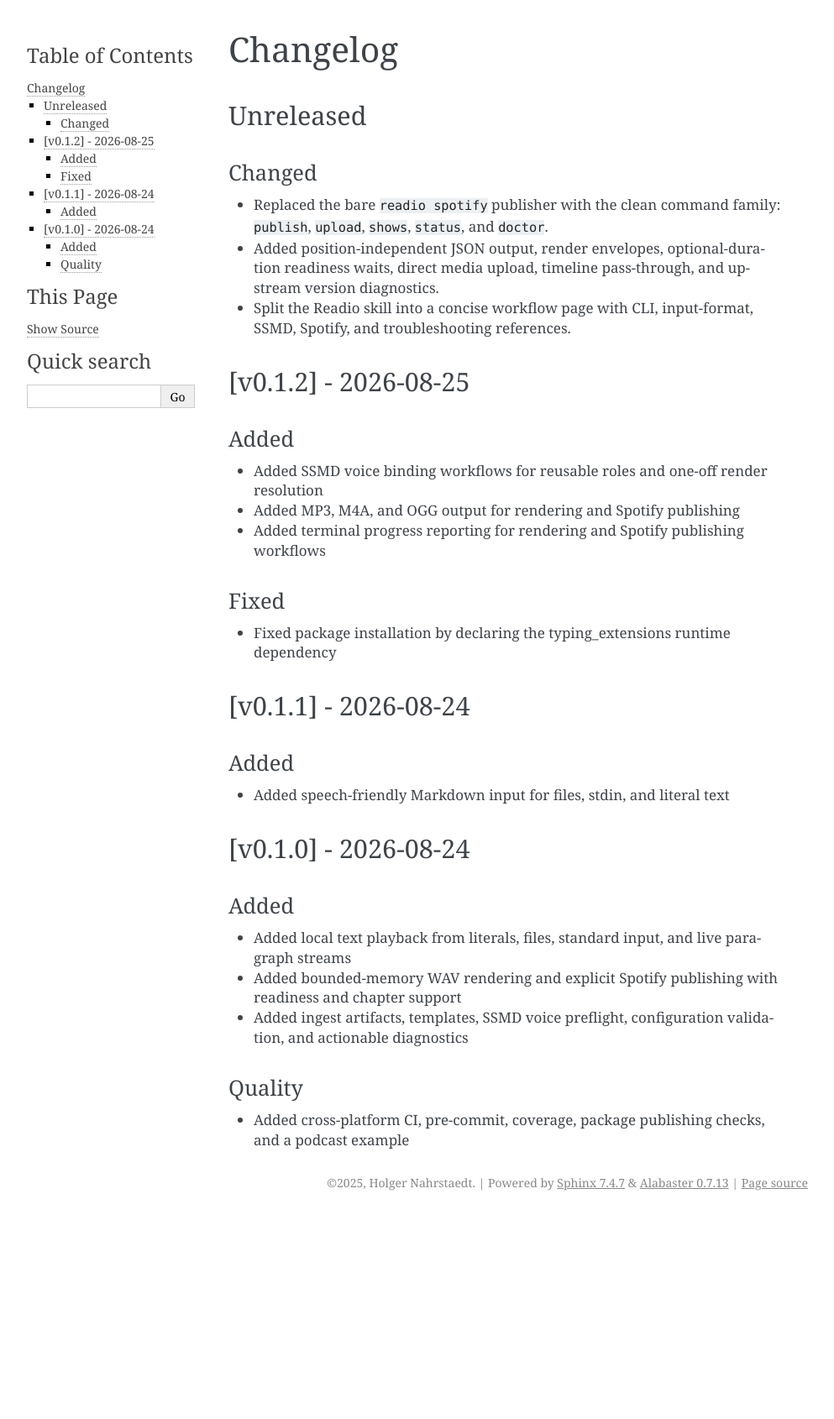
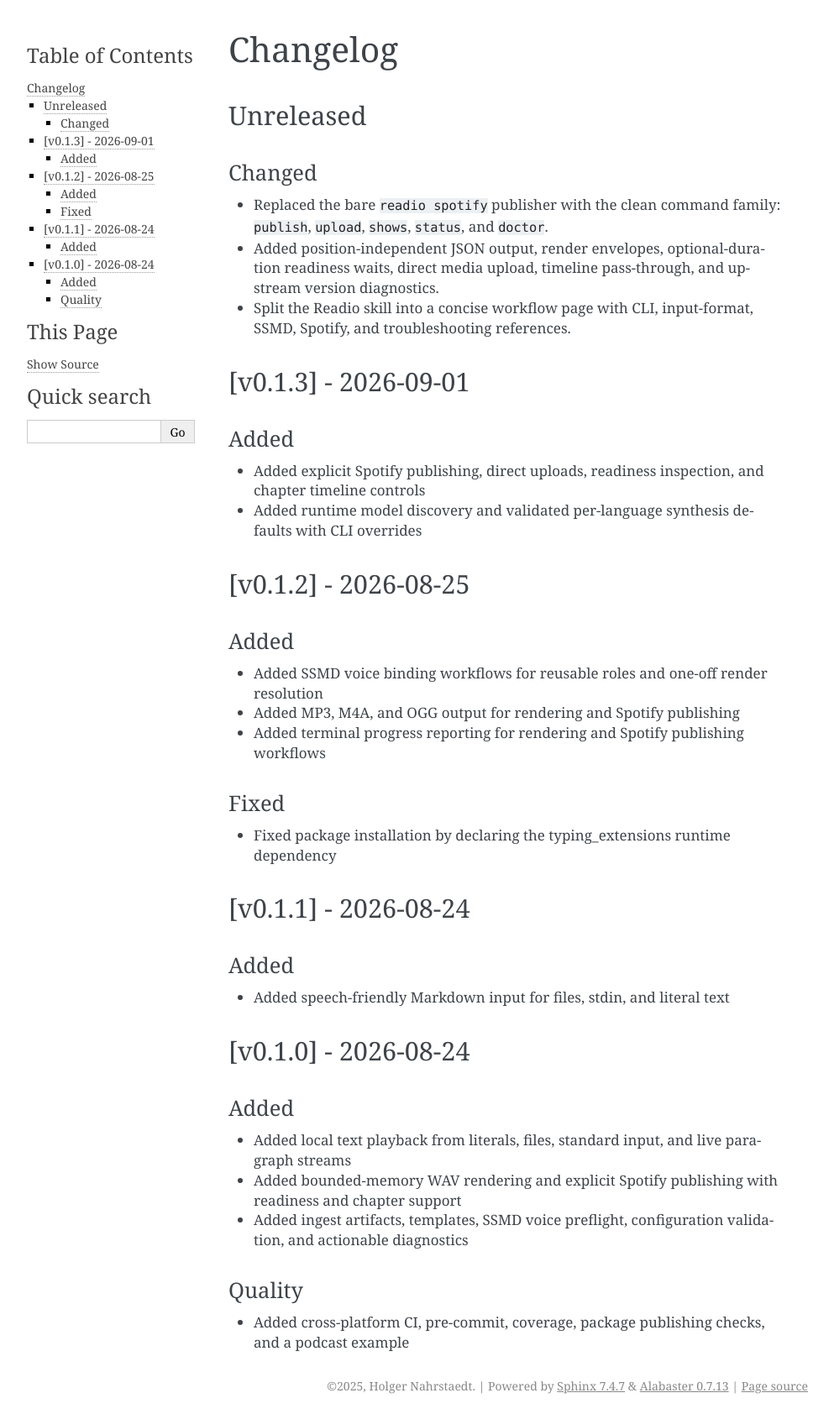
Before and after one commit to buchwandler/readio, a Sphinx documentation site: the page built from docs/changelog.md, in a window 1280 px wide. Shown: the whole page at 84% size, without its empty margins (148-1141 px from the left). Built offline with Sphinx 7.4.7, drawn with Linux system fonts in a browser that asks for light colours; before the commit the page ends 1448 px from its top, so only the background shows below that.

Commit message:
doc: changelog

```diff
--- a/docs/changelog.md
+++ b/docs/changelog.md
@@ -7,6 +7,15 @@
 - Replaced the bare `readio spotify` publisher with the clean command family: `publish`, `upload`, `shows`, `status`, and `doctor`.
 - Added position-independent JSON output, render envelopes, optional-duration readiness waits, direct media upload, timeline pass-through, and upstream version diagnostics.
 - Split the Readio skill into a concise workflow page with CLI, input-format, SSMD, Spotify, and troubleshooting references.
+
+## [v0.1.3] - 2026-09-01
+
+### Added
+
+- Added explicit Spotify publishing, direct uploads, readiness inspection, and chapter timeline controls
+- Added runtime model discovery and validated per-language synthesis defaults with CLI overrides
+
+<!-- generated by releaseledger -->
 
 ## [v0.1.2] - 2026-08-25
 
```
Also changed, not shown: .ledger/releaseledger/data/ledgers/main/releases/v0.1.3/entries/entry-0001.md (added), .ledger/releaseledger/data/ledgers/main/releases/v0.1.3/entries/entry-0002.md (added), .ledger/releaseledger/data/ledgers/main/releases/v0.1.3/release.md (added), 2 other files.
